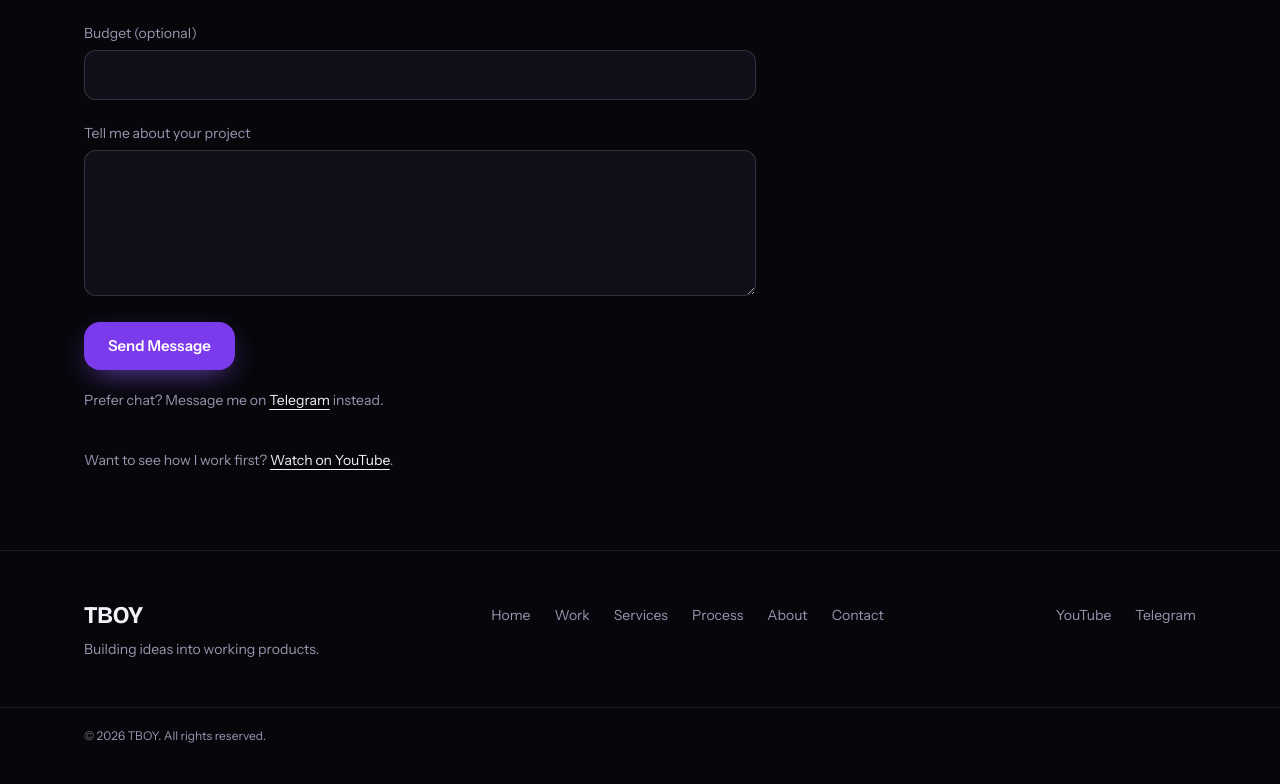
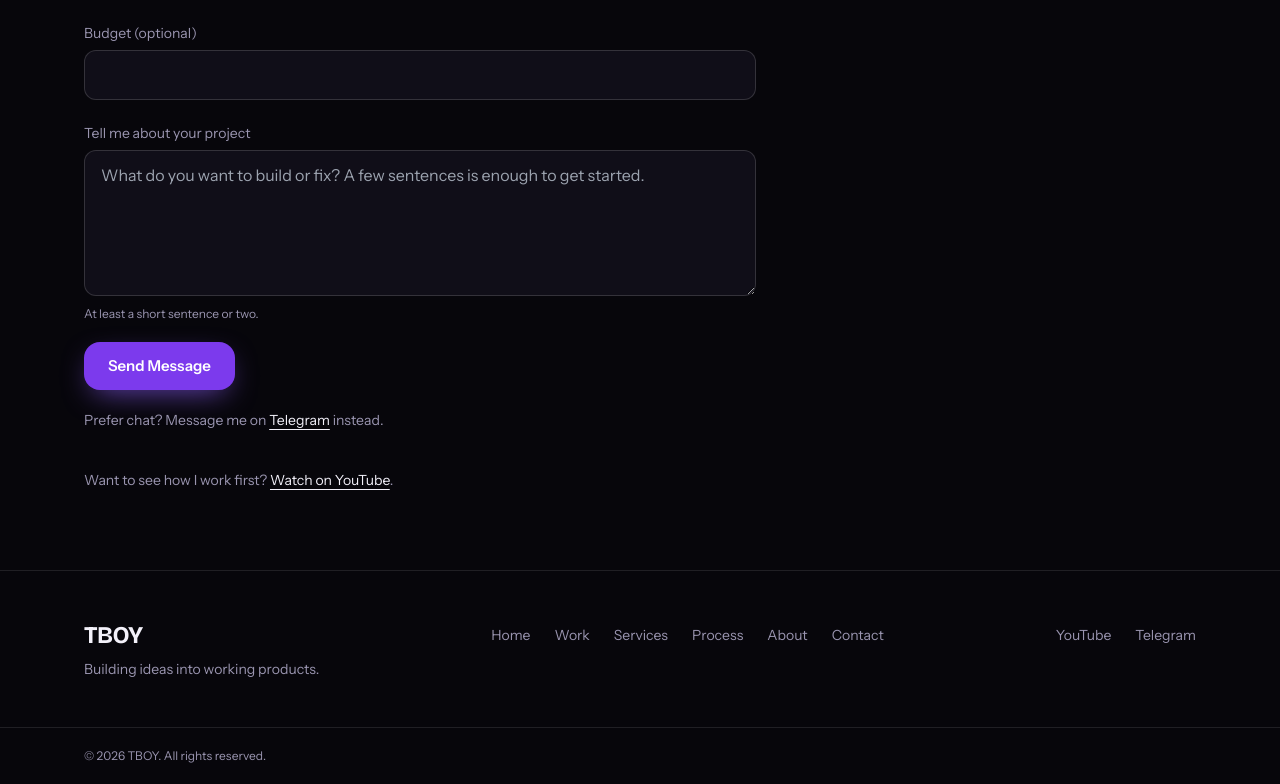
Before and after one commit to thetandtstudios-maker/tboy-portfolio, a Next.js app: page / in a window 1280 px wide. Shown: the part 9281-10065 px from the top of the page. Built offline with nearby package versions, Linux system fonts and the light colour scheme; no server answers.

Commit message:
Update ContactForm.tsx

```diff
--- a/components/ContactForm.tsx
+++ b/components/ContactForm.tsx
@@ -157,9 +157,12 @@ export default function ContactForm() {
           id="description"
           name="description"
           required
+          minLength={20}
           rows={5}
+          placeholder="What do you want to build or fix? A few sentences is enough to get started."
           className="mt-1.5 w-full rounded-xl border border-line/15 bg-surface px-4 py-3 text-ink outline-none focus:border-accent"
         />
+        <p className="mt-1 text-xs text-muted">At least a short sentence or two.</p>
       </div>
 
       {error && (
```
